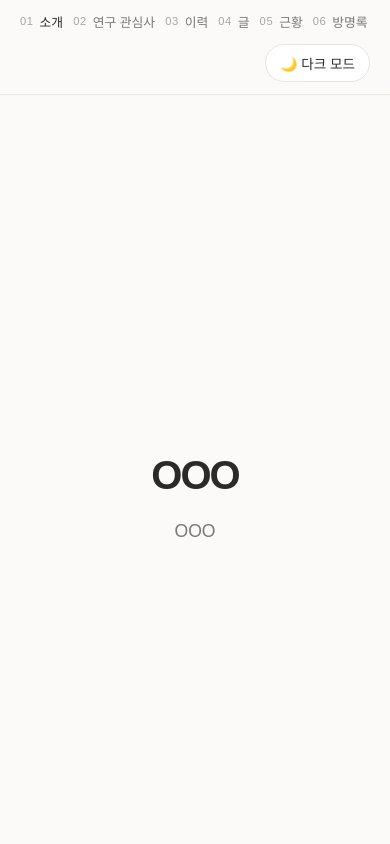
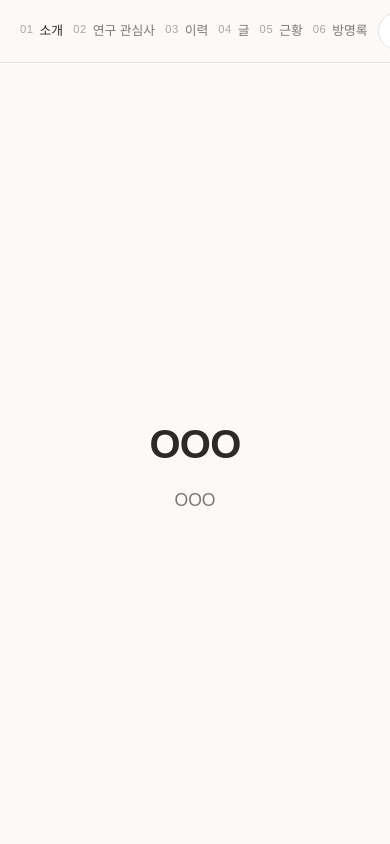
Before and after one commit to AFOC824/afoc824.github.io, a plain HTML site: page index.html in a window 390 px wide. Shown: the top 844 px of the page. Drawn offline with Linux system fonts and the light colour scheme; no server answers; a web font is replaced by a local one.

Commit message:
모바일 화면 개선

```diff
--- a/index.html
+++ b/index.html
@@ -69,6 +69,8 @@
       background: var(--bg);
       color: var(--text);
       transition: background 0.2s, color 0.2s;
+      /* 가로 넘침 방지. hidden 대신 clip을 써서 상단 내비의 sticky 동작을 깨지 않는다 */
+      overflow-x: clip;
     }
 
     /* ===== 상단 앵커 내비게이션 ===== */
@@ -166,7 +168,8 @@
       font-size: clamp(2.5rem, 10vw, 5rem);
       color: var(--text);
       margin: 0 0 8px;
-      letter-spacing: -2px;
+      /* 글자 크기에 비례하는 자간(px 고정값이면 작은 화면에서 과하게 좁아짐) */
+      letter-spacing: -0.02em;
     }
 
     .hero .tagline {
@@ -186,7 +189,8 @@
       width: 100%;
       box-sizing: border-box;
       font-family: inherit;
-      font-size: 1rem;
+      /* iOS에서 16px 미만이면 입력 시 화면이 자동 확대됨 → 16px로 고정 */
+      font-size: 16px;
       padding: 14px 20px;
       border: 1px solid var(--input-border);
       border-radius: 24px;
@@ -515,6 +519,8 @@
       font-size: clamp(2.5rem, 7vw, 5rem);
       line-height: 1.1;
       transition: color 0.3s;
+      /* 긴 단어가 화면 밖으로 넘치지 않도록 필요하면 줄바꿈 */
+      overflow-wrap: break-word;
     }
 
     .keywords li:hover {
@@ -561,6 +567,39 @@
         grid-template-columns: 1fr;
         gap: 12px;
         margin-top: 100px;      /* 섹션 간격 */
+      }
+
+      /* --- 내비게이션: 여러 줄 접힘 대신 한 줄 가로 스크롤 --- */
+      .nav {
+        flex-wrap: nowrap;
+        overflow-x: auto;
+        -webkit-overflow-scrolling: touch;   /* iOS 관성 스크롤 */
+        scrollbar-width: none;               /* 파이어폭스: 스크롤바 숨김 */
+      }
+
+      .nav::-webkit-scrollbar {
+        display: none;                       /* 크롬·사파리: 스크롤바 숨김 */
+      }
+
+      .nav a {
+        white-space: nowrap;                 /* 링크 글자가 줄바꿈되지 않게 */
+        flex-shrink: 0;                      /* 좁아도 눌려서 겹치지 않게 */
+      }
+
+      /* 다크모드 버튼: 밀어내기(margin-left:auto) 해제, 크기만 유지하고 줄 끝에 */
+      .nav .theme-toggle {
+        margin-left: 0;
+        flex-shrink: 0;
+      }
+
+      /* 앵커 이동 시 제목이 고정된 모바일 내비(약 60px)에 가리지 않도록 여백 조정 */
+      section {
+        scroll-margin-top: 72px;
+      }
+
+      /* 02 연구 관심사 키워드: 모바일에서 한 단계 작게 */
+      .keywords li {
+        font-size: clamp(1.8rem, 8vw, 2.5rem);
       }
 
       section > h2 {
@@ -1007,6 +1046,17 @@
         sections.forEach(function (s) { revealObserver.observe(s); });
       }
 
+      // --- 1-b) 안전장치: 관찰자가 동작하지 않거나 3초 안에 .is-visible이
+      //         붙지 않으면 모든 섹션을 강제로 보이게 한다.
+      //         (내용이 opacity:0 상태로 영영 안 보이는 사고 방지) ---
+      window.setTimeout(function () {
+        sections.forEach(function (s) {
+          if (!s.classList.contains("is-visible")) {
+            s.classList.add("is-visible");
+          }
+        });
+      }, 3000);
+
       // --- 2) 스크롤 위치에 해당하는 내비 링크에 .active ---
       var navLinks = document.querySelectorAll(".nav a");
       var linkById = {};
```
